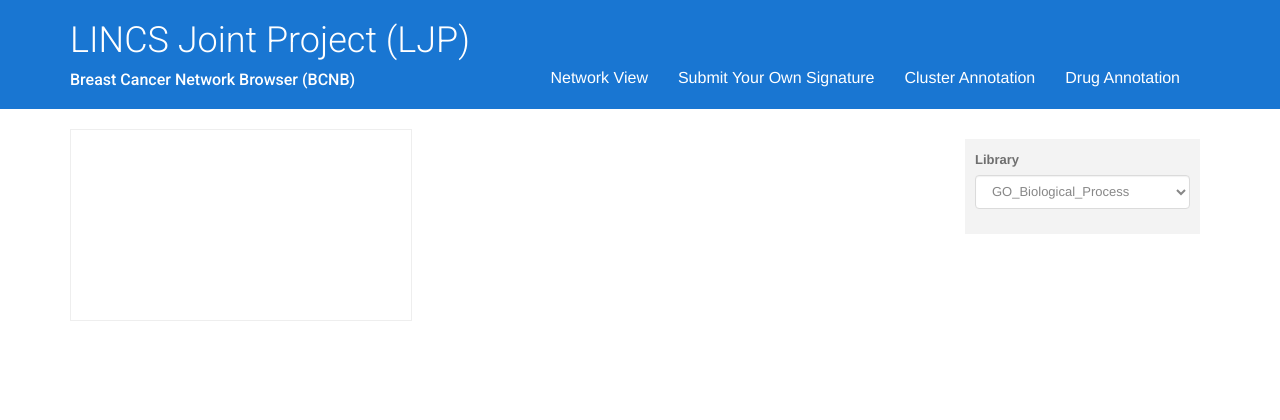
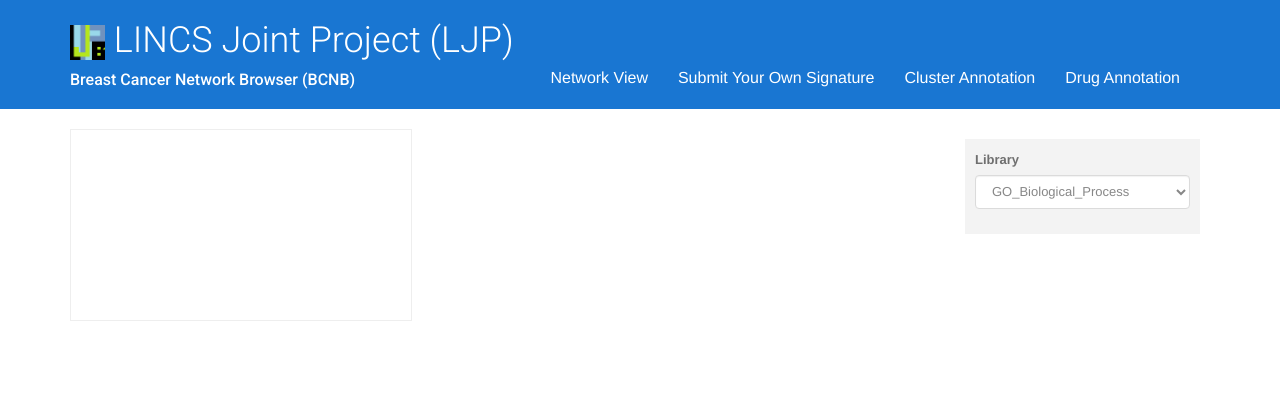
Before and after one commit to MaayanLab/LJP, a Flask app: page /LJP/drugs in a window 1280 px wide. Shown: the top 420 px of the page. Run offline with Flask 2, Linux system fonts and the light colour scheme; data that the repository does not hold is empty; parts of the project's set-up code (start-up, migrations or seed data) failed here and were passed over; some libraries are stand-ins or nearby versions.

Commit message:
Added icon

```diff
--- a/templates/header.html
+++ b/templates/header.html
@@ -14,6 +14,8 @@
     <link href="https://fonts.googleapis.com/css?family=Roboto:400,300,500,400italic,700" rel="stylesheet" type="text/css"/>
     <link href="lib/bootstrap.css" rel="stylesheet" type="text/css"/>
     <link href="css/main.css" rel="stylesheet" type="text/css"/>
+    <link rel="shortcut icon" href="favicon.png" type="image/x-icon">
+    <link rel="icon" href="favicon.png" type="image/x-icon">
 
     <script src="lib/d3.v3.min.js"></script>
     <script src="lib/jquery.min.js"></script>
@@ -42,7 +44,8 @@
         <h1 class="pull-left">
             <p id="title">
                 <a href="">
-                    <span class='navbar-title'>LINCS Joint Project (LJP)</span>
+                    <span class='navbar-title'><img src="favicon.png" width="35px" height="35px">
+                    LINCS Joint Project (LJP)</span>
                 </a>
             </p>
             <p id="subtitle">Breast Cancer Network Browser (BCNB)</p>
```
Also changed, not shown: favicon.png (added).
